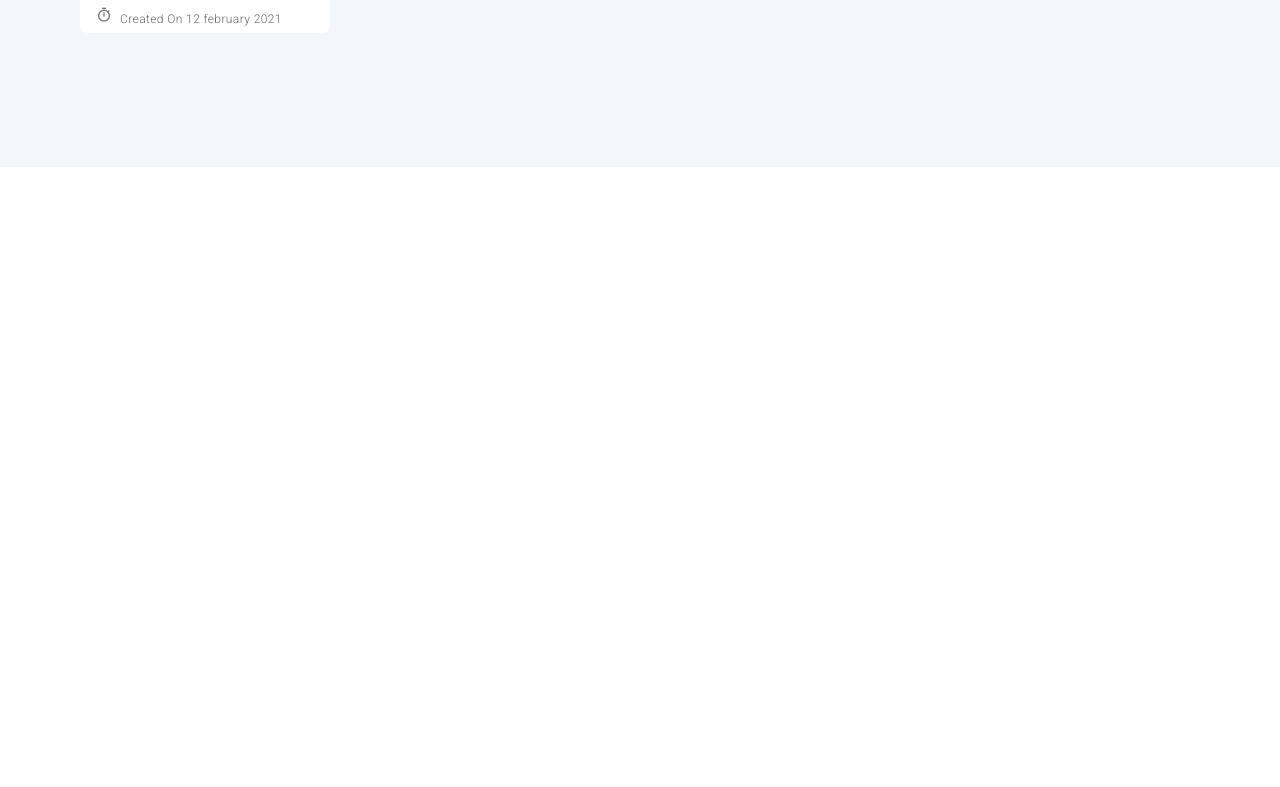
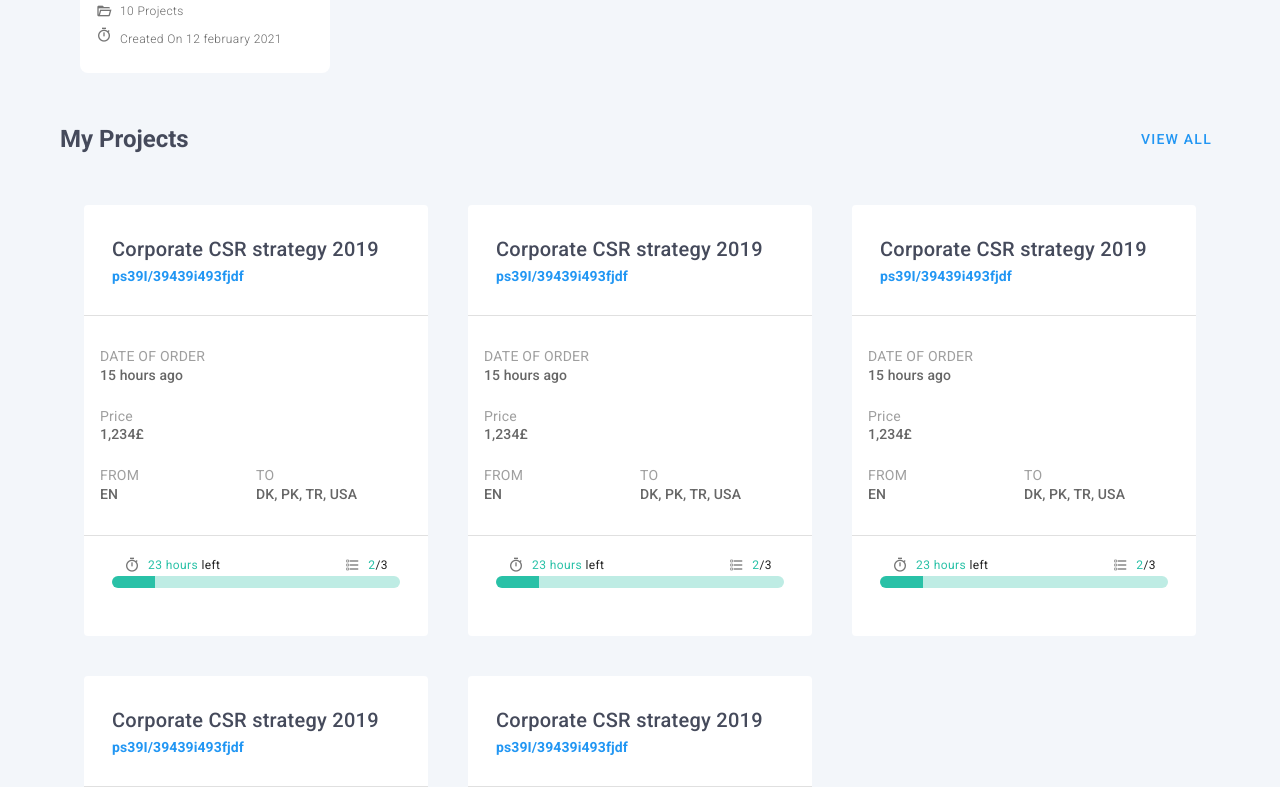
Before and after one commit to arcevit/translate, a Vue app: page / in a window 1280 px wide. Shown: the part 633-1420 px from the top of the page. Before the commit the page ends 800 px from the top, so only its background shows below. Built offline with nearby package versions, Linux system fonts and the light colour scheme.

Commit message:
project section structured

```diff
--- a/src/components/Folder.vue
+++ b/src/components/Folder.vue
@@ -1,5 +1,5 @@
 <template>
-  <v-card flat class="ma-5 rounded-lg" color="white" max-width="360">
+  <v-card flat class="ma-5 rounded-lg pb-5" color="white" max-width="360">
     <v-card-title>
       <v-row align="center" justify="space-between" class="px-3 pt-2">
         <v-icon large class="blue--text">
--- /dev/null
+++ b/src/components/Project.vue
@@ -0,0 +1,84 @@
+<template>
+  <v-card flat class="ma-5 rounded-md pb-5" min-width="330" max-width="380">
+    <div class="pa-3">
+      <v-card-title class="defaultBlack--text text-center">
+        Corporate CSR strategy 2019
+      </v-card-title>
+      <v-card-subtitle class="blue--text">
+        <span class="font-weight-bold"> ps39I/39439i493fjdf</span>
+      </v-card-subtitle>
+    </div>
+
+    <v-divider></v-divider>
+    <div class="py-5">
+      <v-list-item>
+        <v-list-item-content>
+          <v-list-item-title class="body-2 text--disabled"
+            >DATE OF ORDER</v-list-item-title
+          >
+          <v-list-item-subtitle class="subtitle-2"
+            >15 hours ago</v-list-item-subtitle
+          >
+        </v-list-item-content>
+      </v-list-item>
+      <v-list-item>
+        <v-list-item-content>
+          <v-list-item-title class="body-2 text--disabled"
+            >Price</v-list-item-title
+          >
+          <v-list-item-subtitle class="subtitle-2">1,234£</v-list-item-subtitle>
+        </v-list-item-content>
+      </v-list-item>
+      <v-list-item>
+        <v-list-item-content>
+          <v-list-item-title class="body-2 text--disabled"
+            >FROM</v-list-item-title
+          >
+          <v-list-item-subtitle class="subtitle-2">EN</v-list-item-subtitle>
+        </v-list-item-content>
+        <v-list-item-content>
+          <v-list-item-title class="body-2 text--disabled"
+            >TO</v-list-item-title
+          >
+          <v-list-item-subtitle class="subtitle-2">
+            DK, PK, TR, USA</v-list-item-subtitle
+          >
+        </v-list-item-content>
+      </v-list-item>
+    </div>
+
+    <v-divider class=""></v-divider>
+    <div class="mx-5 pt-5 pb-10">
+      <v-row align="center" justify="space-between" class="mx-5 pt-2">
+        <div>
+          <v-icon left small>mdi-timer-outline</v-icon>
+          <span class="caption defaultGreen--text">23 hours</span
+          ><span class="caption"> left</span>
+        </div>
+
+        <div>
+          <v-icon left small>
+            mdi-format-list-checkbox
+          </v-icon>
+          <span class="caption defaultGreen--text">2</span
+          ><span class="caption">/3</span>
+        </div>
+      </v-row>
+
+      <v-row>
+        <v-progress-linear
+          value="15"
+          height="12"
+          class="mx-5 rounded-pill"
+          color="defaultGreen"
+        ></v-progress-linear>
+      </v-row>
+    </div>
+  </v-card>
+</template>
+
+<script>
+export default {};
+</script>
+
+<style></style>
--- a/src/views/Home.vue
+++ b/src/views/Home.vue
@@ -23,6 +23,21 @@
           </v-flex>
         </v-layout>
       </div>
+      <div class="mx-10">
+        <v-layout row justify-space-between class="pl-5 pr-3 my-7">
+          <div>
+            <h2 class="subheading defaultBlack--text">My Projects</h2>
+          </div>
+          <v-btn text color="blue">
+            View All
+          </v-btn>
+        </v-layout>
+        <v-layout row wrap class="my-5 mx-3">
+          <v-flex sm12 md6 lg4 v-for="project in projects" :key="project.key">
+            <Project />
+          </v-flex>
+        </v-layout>
+      </div>
     </v-container>
   </div>
 </template>
@@ -30,14 +45,17 @@
 <script lang="ts">
 import { Component, Vue } from "vue-property-decorator";
 import Folder from "@/components/Folder.vue";
+import Project from "@/components/Project.vue";
 
 @Component({
   components: {
     Folder,
+    Project,
   },
   data() {
     return {
       folders: [{ key: 1 }, { key: 2 }, { key: 3 }, { key: 4 }, { key: 5 }],
+      projects: [{ key: 1 }, { key: 2 }, { key: 3 }, { key: 4 }, { key: 5 }],
     };
   },
 })
```
Also changed, not shown: src/config.ts (added).
